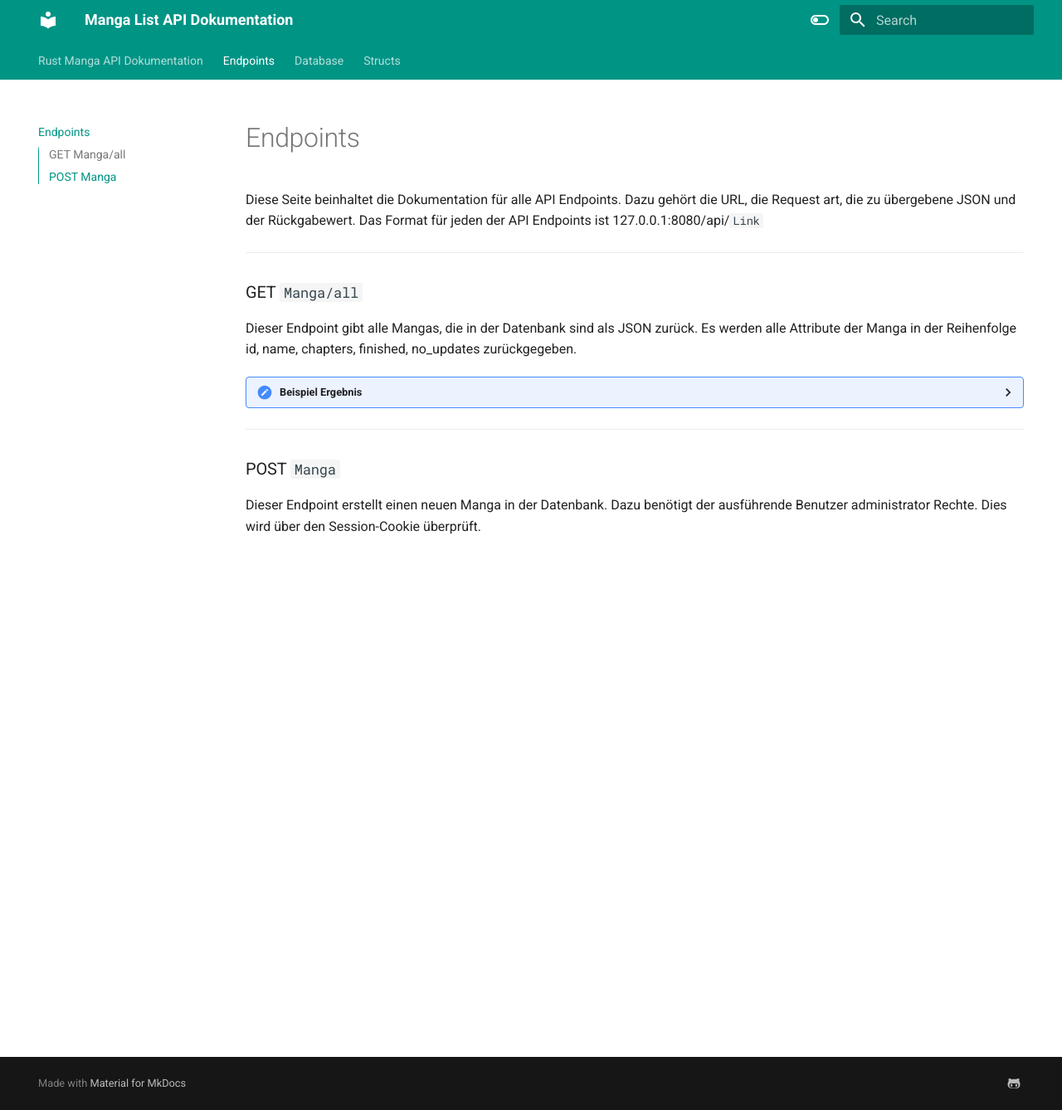
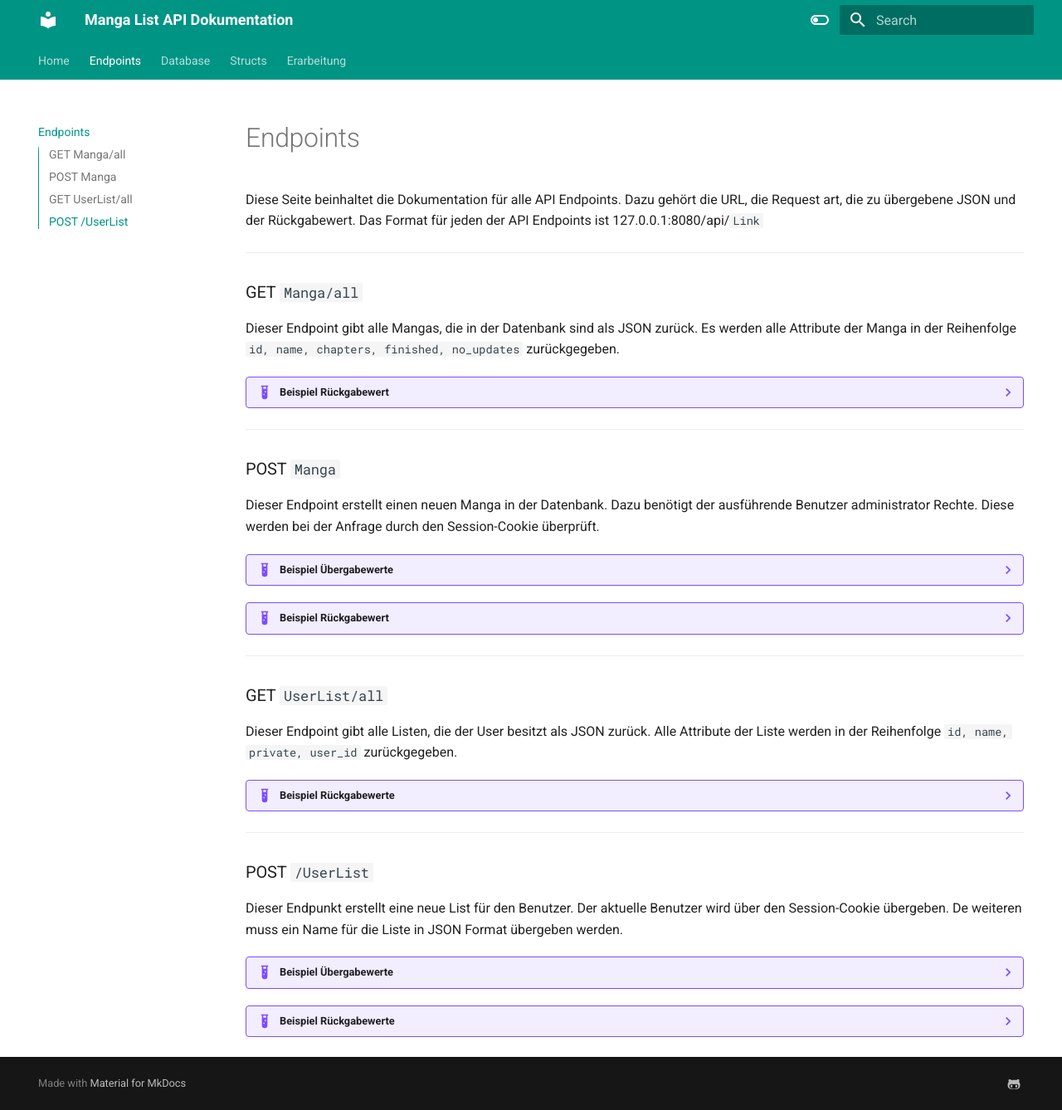
Before and after one commit to BennetLe/manga_list_api_docs, an MkDocs documentation site: the page built from docs/Endpoints.md, in a window 1280 px wide and 1338 px high. Shown: the whole window at 83% size. Built offline with MkDocs 1.6.1 and Material for MkDocs 9.7.7, drawn with Linux system fonts in a browser that asks for light colours.

Commit message:
Added some parts of the docs up to POST /UserList

````diff
--- a/docs/Endpoints.md
+++ b/docs/Endpoints.md
@@ -8,11 +6,11 @@
 ### GET `Manga/all`
 
 Dieser Endpoint gibt alle Mangas, die in der Datenbank sind als JSON zurück. Es werden alle Attribute der Manga in der
-Reihenfolge id, name, chapters, finished, no_updates zurückgegeben.
+Reihenfolge `id, name, chapters, finished, no_updates` zurückgegeben.
 
 
 
-??? "Beispiel Ergebnis"
+??? example "Beispiel Rückgabewert"
 
     ```json
     [
@@ -30,4 +28,70 @@
 
 ### POST `Manga`
 
-Dieser Endpoint erstellt einen neuen Manga in der Datenbank. Dazu benötigt der ausführende Benutzer administrator Rechte. Dies wird über den Session-Cookie überprüft.
+Dieser Endpoint erstellt einen neuen Manga in der Datenbank. Dazu benötigt der ausführende Benutzer administrator Rechte. Diese werden bei der Anfrage durch den Session-Cookie
+überprüft.
+
+??? example "Beispiel Übergabewerte"
+
+    ```json
+    {
+      "name": "example",
+      "chapters": 1
+    }
+    ```
+
+??? example "Beispiel Rückgabewert"
+
+    Bei Erfolg ist der Rückgabewert `1`. Sollte das erstellen jedoch nicht funktioniert haben, ist der Rückgabewert `0`. Dies kann daran liegen, dass der Benutzer nicht angemeldet ist oder
+    nicht über administrator Rechte verfügt.
+
+---
+
+### GET `UserList/all`
+
+Dieser Endpoint gibt alle Listen, die der User besitzt als JSON zurück. Alle Attribute der Liste werden in der Reihenfolge `id, name, private, user_id` zurückgegeben.
+
+??? example "Beispiel Rückgabewerte"
+
+    ```json
+    [
+        [
+            1,
+            "test list",
+            true,
+            1
+        ],
+        [
+            4,
+            "test list 12",
+            true,
+            1
+        ],
+        [
+            10,
+            "test list 123",
+            true,
+            1
+        ]
+    ]
+    ```
+
+---
+
+### POST `/UserList`
+
+Dieser Endpunkt erstellt eine neue List für den Benutzer. Der aktuelle Benutzer wird über den Session-Cookie übergeben. De weiteren muss ein Name für die Liste in JSON Format
+übergeben werden.
+
+??? example "Beispiel Übergabewerte"
+
+    ```json
+    {
+      "name": "example"
+    }
+    ```
+
+??? example "Beispiel Rückgabewerte"
+
+    Bei Erfolg ist der Rückgabewert `1`. Sollte das erstellen jedoch nicht funktioniert haben, ist der Rückgabewert `0`. Dies kann daran liegen, dass der Benutzer nicht angemeldet ist oder
+    bereits eine Liste mit dem Namen existiert.
--- a/mkdocs.yml
+++ b/mkdocs.yml
@@ -8,6 +8,7 @@
   - 'Endpoints.md'
   - 'Database.md'
   - 'Structs.md'
+  - 'Erarbeitung.md'
 
 theme:
     features:
````
Also changed, not shown: other parts of docs/Endpoints.md (+0 -2 lines), docs/Database.md (+0 -2 lines), docs/Erarbeitung.md (added, +75 -0 lines), docs/index.md (+7 -2 lines).
